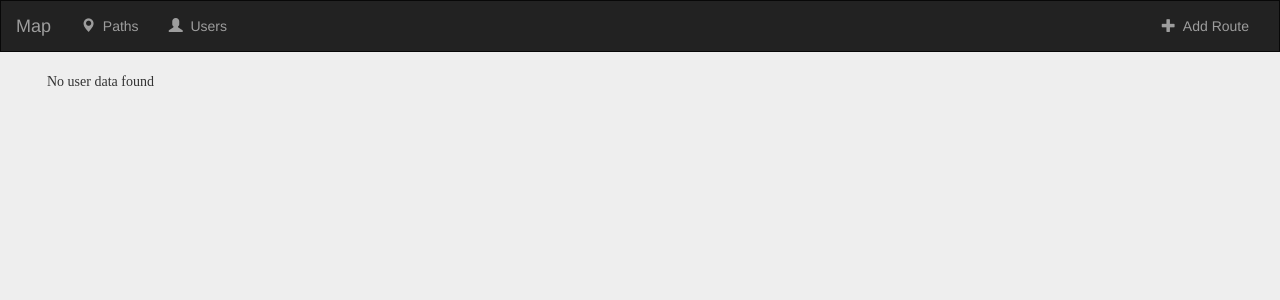
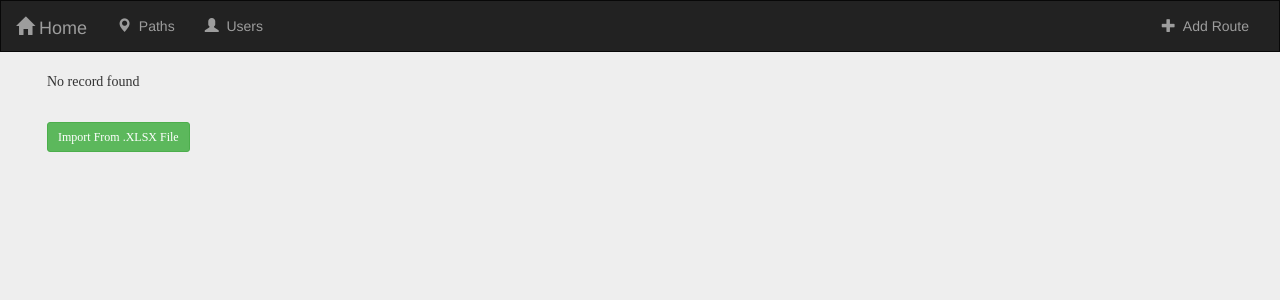
Before and after one commit to ln2khanal/usermap, a Django app: page /route/ in a window 1280 px wide. Shown: the top 300 px of the page. Run offline with Django 3.2, Linux system fonts and the light colour scheme; parts of the project's set-up code (start-up, migrations or seed data) failed here and were passed over; some libraries are stand-ins or nearby versions.

Commit message:
Some css styles & html content modified

```diff
--- a/route/static/route/js/maptrigger.js
+++ b/route/static/route/js/maptrigger.js
@@ -5,7 +5,7 @@ $(function() {
         $.get( "/route/getdestination/",'from_filter='+ val, function(data) {
             var to_filter = data.to_filter;
             if (to_filter != null){
-                $("#to_filter").replaceWith('<select id="to_filter"></select>');
+                $("#to_filter").replaceWith('<select class="form-control" id="to_filter"></select>');
                 $('#to_filter').append("<option value=" + to_filter + ">" + to_filter + "</option>");
             }
         });
--- a/route/templates/route/base.html
+++ b/route/templates/route/base.html
@@ -5,6 +5,7 @@
     {% load staticfiles %}
     <link rel="stylesheet" type="text/css" href="{% static 'route/css/bootstrap.min.css' %}">
     <link rel="stylesheet" type="text/css" href="{% static 'route/css/style.css' %}">
+    <link href="https://fonts.googleapis.com/css?family=Harmattan" rel="stylesheet">
     <script type="text/javascript" src="{% static 'route/js/jquery-2.2.4.min.js'%}"></script>
     <script type="text/javascript" src="{% static 'route/js/bootstrap.min.js'%}"></script>
     {% block customstaticstop %}{% endblock %}
@@ -19,7 +20,10 @@
                     <span class="icon-bar"></span>
                     <span class="icon-bar"></span>
                 </button>
-                <a class="navbar-brand" href="#">Map</a>
+                <a class="navbar-brand" href="/">
+                    <span class="glyphicon glyphicon-home" aria-hidden="true"></span>
+                    Home
+                </a>
             </div>
             <div class="collapse navbar-collapse" id="topRoute">
                 <ul class="nav navbar-nav">
@@ -40,7 +44,7 @@
                 </ul>
                 <ul class="nav navbar-nav navbar-right">
                     <li class="">
-                        <a href="/route/adddata/">
+                        <a href="#">
                             <span class="glyphicon glyphicon-plus" aria-hidden="true"></span>&nbsp;
                             Add Route
                         </a>
@@ -50,6 +54,12 @@
         </div>
     </nav>
     <div class="container">
+        {% if message %}
+            <div class="alert alert-info">
+              <a href="#" class="close" data-dismiss="alert" aria-label="close">&times;</a>
+              <strong>Success!</strong> {{ message }}
+            </div>
+        {% endif %}
         {% block body %}
         {% endblock %}
     </div>
--- a/route/templates/route/index.html
+++ b/route/templates/route/index.html
@@ -1,8 +1,9 @@
 {% extends 'route/base.html' %}
 {% block body %}
     {% if users %}
-      <h4>User Details</h4>
-      <table class="table table-bordered">
+      <h5>User Details</h5>
+        <div class="table-scroll table-responsive">
+          <table class="table table-hover table-striped">
             <thead>
               <tr>
                 <th>S.N.</th>
@@ -14,25 +15,59 @@
             </thead>
             <tbody>
             {% for user in users %}
-          <tr class="">
+              <tr>
                 <td>{{ forloop.counter }}</td>
                 <td>{{ user.first_name}}</td>
                 <td>{{ user.last_name }}</td>
                 <td>{{ user.user_key }}</td>
-            <td><a class="btn" data-popup-open="popup-1" href="#" user="{{ user.user_key }}"><button type="button" class="btn btn-info btn-md glyphicon glyphicon-map-marker"></button></a></td>
+                <td><a title="Route - {{ user.first_name }}&nbsp;{{ user.last_name }}" data-popup-open="popup-1" href="#" user="{{ user.user_key }}"><span class="glyphicon glyphicon-map-marker" aria-hidden="true"></span></a></td>
             {% endfor %}
             </tbody>
           </table>
-        <div class="popup" data-popup="popup-1">
-            <div class="popup-inner">
-                <h4>User Map (Point A to Point A2)</h4>
+        </div>
+{#        <div class="popup" data-popup="popup-1">#}
+            <div class="popup popup-inner" data-popup="popup-1">
+                <h5>User Map (Point A to Point A2)</h5>
                 <div id="singleRoute"></div>
                 <a class="popup-close" data-popup-close="popup-1" href="#">x</a>
             </div>
+{#        </div>#}
+    {% else %}
+        <p>No record found</p>
+    {% endif %}
+    <br/>
+    <button type="button" class="btn btn-success btn-sm" data-toggle="modal" data-target="#importXLSX">Import From .XLSX File</button>
+    <!-- Modal -->
+  <div class="modal fade" id="importXLSX" role="dialog">
+    <div class="modal-dialog">
+
+      <!-- Modal content-->
+        <form action="{% url "route:adddata" %}" method="post" enctype="multipart/form-data">
+            {% csrf_token %}
+            <div class="modal-content">
+                <div class="modal-header">
+                  <button type="button" class="close" data-dismiss="modal">&times;</button>
+                  <h4 class="modal-title">Choose a .xlsx File</h4>
                 </div>
-    {% else %}
-        <p>No user data found</p>
-    {% endif %}
+                <div class="modal-body">
+                      <input type="file" id="xlsxfile" name="xlsxfile" />
+                    <div class="checkbox">
+                        <label>
+                          <input type="checkbox" name="ignore" id="ignore" />
+                            Ignore Invalid Data
+                        </label>
+
+                    </div>
+                </div>
+                <div class="modal-footer">
+                    <button type="submit" class="btn btn-success">Submit</button>
+                  <button type="button" class="btn btn-default" data-dismiss="modal">Cancel</button>
+                </div>
+            </div>
+        </form>
+
+    </div>
+  </div>
     {% block customstaticsbottom %}
         {% load staticfiles %}
             <script type="text/javascript" src="{% static 'route/js/singleroute.js' %}"></script>
```
Also changed, not shown: route/templates/route/usermap.html (+37 -10 lines). Lines whose indentation alone changed are shown as unchanged.
